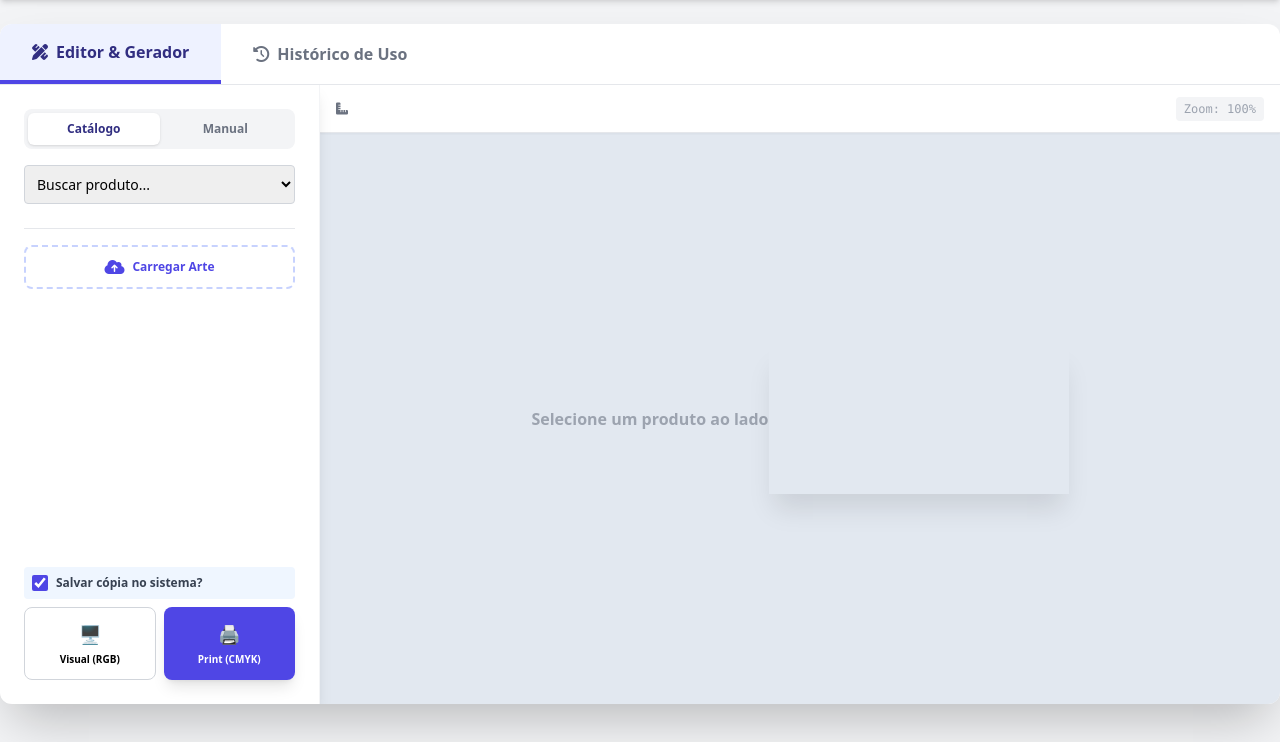
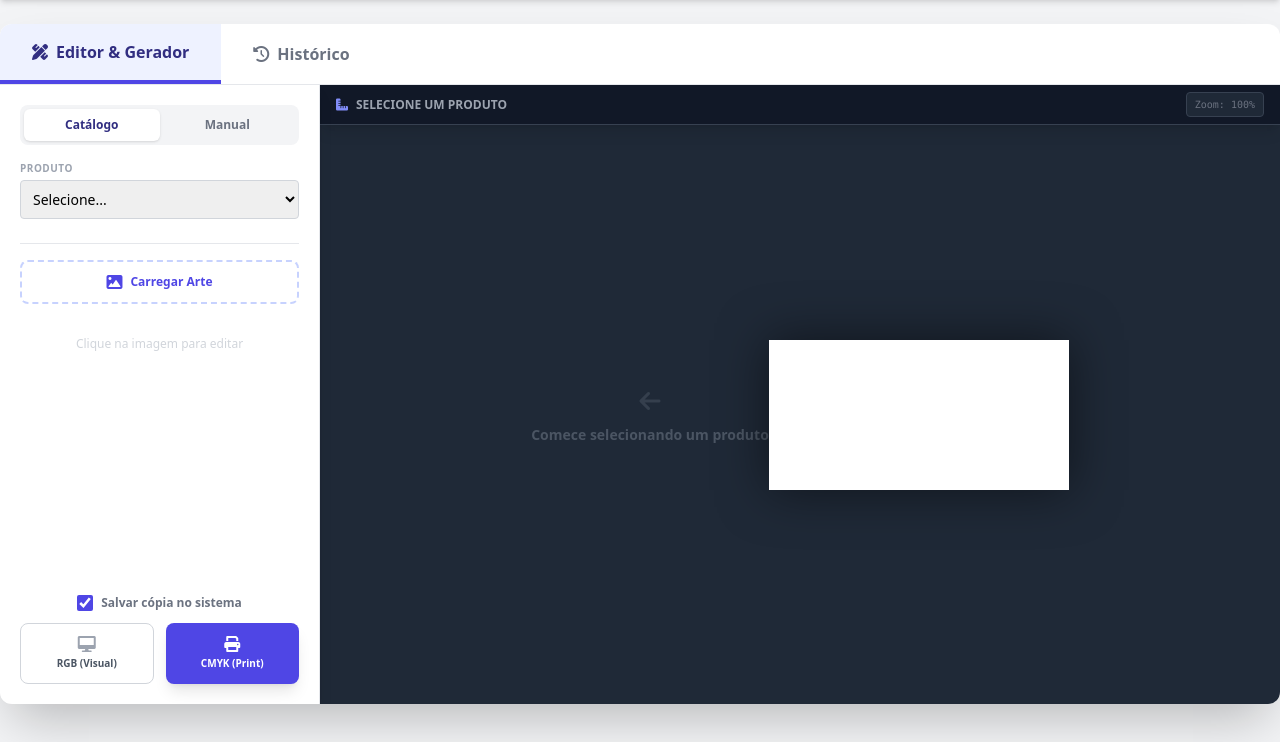
Before and after one commit to elo-estoque/gabarito, a Flask app: page / in a window 1280 px wide. Shown: the part 58-800 px from the top of the page. Run offline with Flask 3, Linux system fonts and the light colour scheme; the visitor is signed in with stand-in values (Sample User, id 1); a map, chart or similar area stays blank; some libraries are stand-ins or nearby versions.

Commit message:
Update index.html

```diff
--- a/templates/index.html
+++ b/templates/index.html
@@ -9,10 +9,18 @@
     <script src="https://cdnjs.cloudflare.com/ajax/libs/fabric.js/5.3.1/fabric.min.js"></script>
     <link href="https://cdnjs.cloudflare.com/ajax/libs/font-awesome/6.0.0/css/all.min.css" rel="stylesheet">
     <style>
-        .canvas-wrapper { transform-origin: top center; box-shadow: 0 20px 25px -5px rgba(0, 0, 0, 0.1); transition: transform 0.3s ease; }
+        /* Ajuste para o Canvas flutuar no centro com zoom */
+        .canvas-wrapper {
+            transform-origin: center center; /* Zoom a partir do meio */
+            box-shadow: 0 0 50px rgba(0,0,0,0.5); /* Sombra forte para destacar o papel */
+            transition: transform 0.3s cubic-bezier(0.25, 0.8, 0.25, 1);
+        }
         input[type=number]::-webkit-inner-spin-button { opacity: 1; }
         .fade-enter-active, .fade-leave-active { transition: opacity 0.3s; }
         .fade-enter-from, .fade-leave-to { opacity: 0; }
+
+        /* Fundo quadriculado (transparência) caso precisem ver fora da área de impressão no futuro,
+           mas por enquanto vamos de fundo escuro sólido para destacar o branco */
     </style>
 </head>
 <body class="bg-gray-100 min-h-screen font-sans">
@@ -42,30 +50,33 @@
                 <i class="fa-solid fa-pen-ruler"></i> Editor & Gerador
             </button>
             <button @click="abaPrincipal = 'historico'; carregarHistorico()" :class="{'border-b-4 border-indigo-600 text-indigo-900 bg-indigo-50': abaPrincipal === 'historico', 'text-gray-500 hover:bg-gray-50': abaPrincipal !== 'historico'}" class="px-8 py-4 font-bold transition flex items-center gap-2">
-                <i class="fa-solid fa-clock-rotate-left"></i> Histórico de Uso
+                <i class="fa-solid fa-clock-rotate-left"></i> Histórico
             </button>
         </div>
 
         <div v-show="abaPrincipal === 'editor'" class="flex flex-col lg:flex-row h-full overflow-hidden">
-            <div class="w-full lg:w-1/4 p-6 bg-white border-r border-gray-100 flex flex-col h-full overflow-y-auto z-20 shadow-lg relative">
+
+            <div class="w-full lg:w-1/4 p-5 bg-white border-r border-gray-200 flex flex-col h-full overflow-y-auto z-20 shadow-lg">
+
                 <div class="flex bg-gray-100 rounded-lg p-1 mb-4 text-xs">
                     <button @click="modo = 'catalogo'; limparEditor()" :class="{'bg-white shadow text-indigo-900': modo==='catalogo', 'text-gray-500': modo!=='catalogo'}" class="flex-1 py-2 rounded-md font-bold transition">Catálogo</button>
                     <button @click="modo = 'custom'; limparEditor()" :class="{'bg-white shadow text-indigo-900': modo==='custom', 'text-gray-500': modo!=='custom'}" class="flex-1 py-2 rounded-md font-bold transition">Manual</button>
                 </div>
 
                 <div v-if="modo === 'catalogo'" class="mb-4">
+                    <label class="text-[10px] font-bold text-gray-400 uppercase tracking-wider mb-1 block">Produto</label>
                     <select v-model="produtoSelecionado" @change="atualizarMedidas" class="w-full p-2 border border-gray-300 rounded text-sm outline-none focus:border-indigo-500 mb-2">
-                        <option value="">Buscar produto...</option>
+                        <option value="">Selecione...</option>
                         <option v-for="prod in listaProdutos" :key="prod.id" :value="prod">[[ prod.nome ]] ([[ prod.codigo ]])</option>
                     </select>
 
-                    <div v-if="produtoSelecionado" class="bg-indigo-50 border border-indigo-100 rounded-lg p-3 flex justify-between items-center animate-fade-in shadow-sm">
+                    <div v-if="produtoSelecionado" class="bg-indigo-50 border border-indigo-100 rounded-lg p-3 flex justify-between items-center animate-fade-in">
                         <div class="text-center w-1/2 border-r border-indigo-200">
-                            <span class="block text-[10px] text-indigo-400 uppercase font-bold tracking-wider">Largura</span>
+                            <span class="block text-[10px] text-indigo-400 uppercase font-bold">Largura</span>
                             <span class="block text-lg font-extrabold text-indigo-900">[[ medidas.largura ]] cm</span>
                         </div>
                         <div class="text-center w-1/2">
-                            <span class="block text-[10px] text-indigo-400 uppercase font-bold tracking-wider">Altura</span>
+                            <span class="block text-[10px] text-indigo-400 uppercase font-bold">Altura</span>
                             <span class="block text-lg font-extrabold text-indigo-900">[[ medidas.altura ]] cm</span>
                         </div>
                     </div>
@@ -88,92 +99,122 @@
 
                 <div class="flex-grow flex flex-col">
                     <label class="flex items-center justify-center w-full p-3 border-2 border-dashed border-indigo-200 rounded-lg text-indigo-600 font-bold cursor-pointer hover:bg-indigo-50 transition mb-4">
-                        <i class="fa-solid fa-cloud-arrow-up mr-2"></i>
+                        <i class="fa-solid fa-image mr-2"></i>
                         <span class="text-xs">Carregar Arte</span>
                         <input type="file" @change="adicionarImagemCanvas" accept="image/*" class="hidden">
                     </label>
 
-                    <div v-if="arteSelecionada" class="bg-indigo-50 p-3 rounded-lg border border-indigo-100 mb-4 shadow-sm transition-all">
+                    <div v-if="arteSelecionada" class="bg-white border border-indigo-100 p-3 rounded-lg shadow-sm mb-4 ring-1 ring-indigo-50">
                         <div class="flex justify-between items-center mb-2">
-                            <span class="text-xs font-bold text-indigo-900 uppercase"><i class="fa-solid fa-sliders mr-1"></i> Editar Arte</span>
-                            <button @click="excluirArte" class="text-red-500 hover:text-red-700 text-xs"><i class="fa-solid fa-trash"></i></button>
+                            <span class="text-xs font-bold text-indigo-900 uppercase"><i class="fa-solid fa-sliders mr-1"></i> Ajustes</span>
+                            <button @click="excluirArte" class="text-red-400 hover:text-red-600 text-xs" title="Excluir"><i class="fa-solid fa-trash"></i></button>
                         </div>
                         <div class="grid grid-cols-2 gap-2 mb-2">
-                            <input type="number" step="0.1" v-model="medidasArte.largura" @input="atualizarArtePeloInput('w')" class="w-full p-1 border border-indigo-200 rounded text-sm text-center font-bold text-indigo-900 bg-white">
-                            <input type="number" step="0.1" v-model="medidasArte.altura" @input="atualizarArtePeloInput('h')" class="w-full p-1 border border-indigo-200 rounded text-sm text-center font-bold text-indigo-900 bg-white">
+                            <div class="relative">
+                                <span class="absolute left-2 top-1.5 text-[10px] text-gray-400">L</span>
+                                <input type="number" step="0.1" v-model="medidasArte.largura" @input="atualizarArtePeloInput('w')" class="w-full pl-5 p-1 border border-gray-200 rounded text-sm font-bold text-gray-700 bg-gray-50">
+                            </div>
+                            <div class="relative">
+                                <span class="absolute left-2 top-1.5 text-[10px] text-gray-400">A</span>
+                                <input type="number" step="0.1" v-model="medidasArte.altura" @input="atualizarArtePeloInput('h')" class="w-full pl-5 p-1 border border-gray-200 rounded text-sm font-bold text-gray-700 bg-gray-50">
+                            </div>
                         </div>
-                        <div class="flex items-center justify-between mt-3">
-                            <label class="flex items-center cursor-pointer select-none">
-                                <input type="checkbox" v-model="bloquearProporcao" class="mr-1.5 h-3 w-3 text-indigo-600 focus:ring-indigo-500 border-gray-300 rounded">
-                                <span class="text-[10px] font-bold text-gray-600 flex items-center"><i class="fa-solid fa-link mr-1"></i> Travar</span>
+                        <div class="flex items-center justify-between mt-2">
+                            <label class="flex items-center cursor-pointer select-none" title="Travar Proporção">
+                                <input type="checkbox" v-model="bloquearProporcao" class="mr-1.5 h-3 w-3 text-indigo-600 border-gray-300 rounded">
+                                <i :class="bloquearProporcao ? 'fa-solid fa-link text-indigo-600' : 'fa-solid fa-link-slash text-gray-300'"></i>
                             </label>
                             <div class="flex space-x-1">
-                                <button @click="centralizarArte" class="text-[10px] bg-white border border-indigo-200 text-indigo-700 px-2 py-1 rounded hover:bg-indigo-100"><i class="fa-solid fa-crosshairs"></i></button>
-                                <button @click="preencherArte" class="text-[10px] bg-indigo-600 border border-indigo-600 text-white px-2 py-1 rounded hover:bg-indigo-700"><i class="fa-solid fa-expand"></i> Preencher</button>
+                                <button @click="centralizarArte" class="text-[10px] bg-gray-100 text-gray-600 px-2 py-1 rounded hover:bg-gray-200" title="Centralizar"><i class="fa-solid fa-crosshairs"></i></button>
+                                <button @click="preencherArte" class="text-[10px] bg-indigo-600 text-white px-2 py-1 rounded hover:bg-indigo-700" title="Preencher"><i class="fa-solid fa-expand"></i></button>
                             </div>
                         </div>
                     </div>
 
-                    <div class="mt-auto space-y-2">
-                        <div class="flex items-center mb-2 bg-blue-50 p-2 rounded">
+                    <div v-else class="text-center text-gray-300 text-xs py-4 mb-4 select-none">
+                        Clique na imagem para editar
+                    </div>
+
+                    <div class="mt-auto">
+                        <div class="flex items-center mb-3 justify-center">
                             <input type="checkbox" id="saveDir" v-model="salvarNoDirectus" class="mr-2 h-4 w-4 accent-indigo-600">
-                            <label for="saveDir" class="text-xs text-gray-700 font-bold">Salvar cópia no sistema?</label>
+                            <label for="saveDir" class="text-xs text-gray-500 font-bold cursor-pointer">Salvar cópia no sistema</label>
                         </div>
-                        <div class="grid grid-cols-2 gap-2">
-                            <button @click="baixarPDF('rgb')" :disabled="!validar" class="p-3 rounded-lg border border-gray-300 hover:bg-gray-50 flex flex-col items-center justify-center transition"><span class="text-lg">🖥️</span><span class="text-[10px] font-bold mt-1">Visual (RGB)</span></button>
-                            <button @click="baixarPDF('cmyk')" :disabled="!validar" class="p-3 rounded-lg bg-indigo-600 text-white hover:bg-indigo-700 flex flex-col items-center justify-center transition shadow-lg"><span class="text-lg">🖨️</span><span class="text-[10px] font-bold mt-1">Print (CMYK)</span></button>
+                        <div class="grid grid-cols-2 gap-3">
+                            <button @click="baixarPDF('rgb')" :disabled="!validar" class="p-3 rounded-lg border border-gray-300 hover:bg-gray-50 flex flex-col items-center justify-center transition group">
+                                <i class="fa-solid fa-desktop text-gray-400 group-hover:text-indigo-600 mb-1"></i>
+                                <span class="text-[10px] font-bold text-gray-600">RGB (Visual)</span>
+                            </button>
+                            <button @click="baixarPDF('cmyk')" :disabled="!validar" class="p-3 rounded-lg bg-indigo-600 text-white hover:bg-indigo-700 flex flex-col items-center justify-center transition shadow-lg">
+                                <i class="fa-solid fa-print mb-1"></i>
+                                <span class="text-[10px] font-bold">CMYK (Print)</span>
+                            </button>
                         </div>
+                        <p v-if="loading" class="text-center text-xs text-indigo-600 font-bold mt-2 animate-pulse">Gerando PDF...</p>
                     </div>
-                    <p v-if="loading" class="text-center text-xs text-indigo-600 font-bold mt-2 animate-pulse">Gerando PDF...</p>
                 </div>
             </div>
 
-            <div class="w-full lg:w-3/4 bg-slate-200 relative flex flex-col items-center overflow-hidden">
-                <div class="w-full bg-white border-b border-gray-200 px-4 py-2 flex justify-between items-center shadow-sm z-10 h-12 shrink-0">
-                    <div class="text-xs font-bold text-gray-500 uppercase flex items-center"><i class="fa-solid fa-ruler-combined mr-2"></i> <span v-if="medidas.largura">Gabarito: [[ medidas.largura ]]cm x [[ medidas.altura ]]cm</span></div>
-                    <div class="text-xs font-mono text-gray-400 bg-gray-100 px-2 py-1 rounded">Zoom: [[ Math.round(zoomScale * 100) ]]%</div>
+            <div class="w-full lg:w-3/4 bg-gray-800 relative flex flex-col items-center overflow-hidden">
+
+                <div class="w-full bg-gray-900 border-b border-gray-700 px-4 py-2 flex justify-between items-center shadow-lg z-10 h-10 shrink-0">
+                    <div class="text-xs font-bold text-gray-400 uppercase flex items-center">
+                        <i class="fa-solid fa-ruler-combined mr-2 text-indigo-400"></i>
+                        <span v-if="medidas.largura">Área: [[ medidas.largura ]]cm x [[ medidas.altura ]]cm</span>
+                        <span v-else>Selecione um produto</span>
+                    </div>
+                    <div class="text-[10px] font-mono text-gray-500 bg-gray-800 px-2 py-1 rounded border border-gray-700">
+                        Zoom: [[ Math.round(zoomScale * 100) ]]%
+                    </div>
                 </div>
-                <div ref="canvasContainer" class="flex-grow w-full flex items-center justify-center overflow-hidden relative p-8" @click.self="deselecionarArte">
-                    <div v-if="!medidas.largura" class="text-center text-gray-400"><p class="font-bold">Selecione um produto ao lado</p></div>
-                    <div class="canvas-wrapper" :style="{ transform: `scale(${zoomScale})` }"><canvas id="canvasEditor"></canvas></div>
+
+                <div ref="canvasContainer" class="flex-grow w-full flex items-center justify-center overflow-hidden relative p-10" @click.self="deselecionarArte">
+
+                    <div v-if="!medidas.largura" class="text-center text-gray-600">
+                        <i class="fa-solid fa-arrow-left text-2xl mb-2 opacity-50"></i>
+                        <p class="font-bold text-sm">Comece selecionando um produto</p>
+                    </div>
+
+                    <div class="canvas-wrapper bg-white" :style="{ transform: `scale(${zoomScale})` }">
+                        <canvas id="canvasEditor"></canvas>
+                    </div>
+
                 </div>
             </div>
         </div>
 
         <div v-show="abaPrincipal === 'historico'" class="p-8 h-full overflow-y-auto bg-gray-50">
-            <h2 class="text-2xl font-bold text-indigo-900 mb-6 flex items-center gap-2">
-                <i class="fa-solid fa-clock-rotate-left"></i> Últimas Atividades
+            <h2 class="text-xl font-bold text-indigo-900 mb-6 flex items-center gap-2">
+                <i class="fa-solid fa-clock-rotate-left"></i> Histórico de Atividades
             </h2>
-
             <div class="bg-white rounded-lg shadow border border-gray-200 overflow-hidden">
                 <table class="w-full text-sm text-left text-gray-500">
-                    <thead class="text-xs text-gray-700 uppercase bg-gray-100">
+                    <thead class="text-xs text-gray-700 uppercase bg-gray-100 border-b">
                         <tr>
                             <th class="px-6 py-3">Data</th>
                             <th class="px-6 py-3">Usuário</th>
                             <th class="px-6 py-3">Ação</th>
-                            <th class="px-6 py-3">Produto/Detalhes</th>
+                            <th class="px-6 py-3">Produto</th>
                         </tr>
                     </thead>
                     <tbody>
                         <tr v-for="log in historicoLista" :key="log.id" class="bg-white border-b hover:bg-gray-50">
-                            <td class="px-6 py-4 font-mono">[[ formatarData(log.date_created) ]]</td>
+                            <td class="px-6 py-4 font-mono text-xs">[[ formatarData(log.date_created) ]]</td>
                             <td class="px-6 py-4 font-bold text-indigo-900">[[ log.usuario ]]</td>
                             <td class="px-6 py-4">
-                                <span :class="{'bg-green-100 text-green-800': log.acao.includes('Gerou'), 'bg-blue-100 text-blue-800': log.acao.includes('Baixou')}" class="px-2 py-1 rounded text-xs font-bold">
+                                <span :class="{'bg-green-100 text-green-800': log.acao.includes('Gerou'), 'bg-blue-100 text-blue-800': log.acao.includes('Baixou')}" class="px-2 py-1 rounded text-[10px] font-bold uppercase tracking-wide">
                                     [[ log.acao ]]
                                 </span>
                             </td>
-                            <td class="px-6 py-4">[[ log.produto ]]</td>
+                            <td class="px-6 py-4 text-xs">[[ log.produto ]]</td>
                         </tr>
                         <tr v-if="historicoLista.length === 0">
-                            <td colspan="4" class="px-6 py-8 text-center text-gray-400">Nenhum histórico encontrado ainda.</td>
+                            <td colspan="4" class="px-6 py-8 text-center text-gray-400">Nenhum registro encontrado.</td>
                         </tr>
                     </tbody>
                 </table>
             </div>
         </div>
-
     </div>
 
     <script>
@@ -187,7 +228,7 @@
                     modo: 'catalogo',
                     loading: false,
                     listaProdutos: {{ produtos | tojson }},
-                    historicoLista: [], // Lista do histórico
+                    historicoLista: [],
 
                     produtoSelecionado: '',
                     canvas: null,
@@ -195,6 +236,7 @@
                     salvarNoDirectus: true,
                     pixelsPorCm: 60,
                     zoomScale: 1,
+
                     arteSelecionada: false,
                     medidasArte: { largura: 0, altura: 0 },
                     bloquearProporcao: false
@@ -214,18 +256,12 @@
             },
             methods: {
                 async carregarHistorico() {
-                    try {
-                        const res = await fetch('/api/historico');
-                        const json = await res.json();
-                        this.historicoLista = json.data;
-                    } catch (e) { console.error("Erro histórico", e); }
+                    try { const res = await fetch('/api/historico'); const json = await res.json(); this.historicoLista = json.data; } catch (e) {}
                 },
                 formatarData(dataIso) {
-                    if(!dataIso) return '-';
-                    const d = new Date(dataIso);
+                    if(!dataIso) return '-'; const d = new Date(dataIso);
                     return d.toLocaleDateString('pt-BR') + ' ' + d.toLocaleTimeString('pt-BR', {hour: '2-digit', minute:'2-digit'});
                 },
-                // --- MÉTODOS DE CANVAS (CÓPIA DO ANTERIOR) ---
                 aoSelecionarObjeto(e) {
                     const obj = e.selected[0]; if (!obj) return; this.arteSelecionada = true;
                     this.medidasArte.largura = parseFloat(((obj.width * obj.scaleX) / this.pixelsPorCm).toFixed(2));
@@ -264,11 +300,15 @@
                 },
                 redimensionarCanvas() {
                     const w = this.medidas.largura * this.pixelsPorCm; const h = this.medidas.altura * this.pixelsPorCm;
-                    this.canvas.setDimensions({ width: w, height: h }); this.canvas.renderAll(); this.$nextTick(() => { this.ajustarZoom(); });
+                    this.canvas.setDimensions({ width: w, height: h });
+                    // Garante fundo branco explícito
+                    this.canvas.setBackgroundColor('#ffffff', this.canvas.renderAll.bind(this.canvas));
+                    this.$nextTick(() => { this.ajustarZoom(); });
                 },
                 ajustarZoom() {
                     if (!this.medidas.largura || !this.$refs.canvasContainer) return;
                     const container = this.$refs.canvasContainer;
+                    // Margem de segurança de 80px (40 de cada lado)
                     let scale = Math.min((container.clientWidth - 80) / (this.medidas.largura * this.pixelsPorCm), (container.clientHeight - 80) / (this.medidas.altura * this.pixelsPorCm));
                     if (scale > 1) scale = 1; this.zoomScale = scale;
                 },
@@ -277,7 +317,7 @@
                     reader.onload = (f) => {
                         fabric.Image.fromURL(f.target.result, (img) => {
                             img.set({ cornerColor: '#4f46e5', cornerStyle: 'circle', borderColor: '#4f46e5', cornerSize: 15, transparentCorners: false, lockUniScaling: false });
-                            const canvasW = this.canvas.width; if(img.width > canvasW * 0.5) { img.scaleToWidth(canvasW * 0.5); }
+                            const canvasW = this.canvas.width; if(img.width > canvasW * 0.8) { img.scaleToWidth(canvasW * 0.5); }
                             this.canvas.add(img); img.center(); this.canvas.setActiveObject(img); this.aoSelecionarObjeto({ selected: [img] });
                         });
                     }; reader.readAsDataURL(file); e.target.value = '';
@@ -297,7 +337,7 @@
                         if(!response.ok) throw new Error("Erro na geração");
                         const blob = await response.blob(); const url = window.URL.createObjectURL(blob);
                         const a = document.createElement('a'); a.href = url; a.download = `Prova_${this.medidas.nome}_${cor.toUpperCase()}.pdf`;
-                        document.body.appendChild(a); a.click(); a.remove(); this.carregarHistorico(); // Atualiza histórico
+                        document.body.appendChild(a); a.click(); a.remove(); this.carregarHistorico();
                     } catch (e) { alert("Erro: " + e.message); } finally { this.loading = false; }
                 }
             }
```
